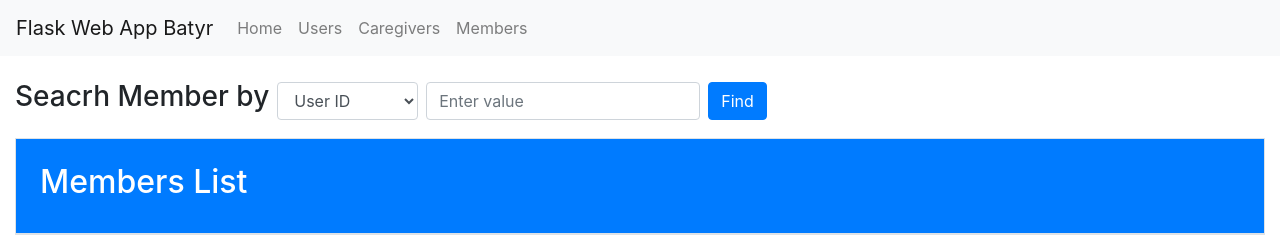
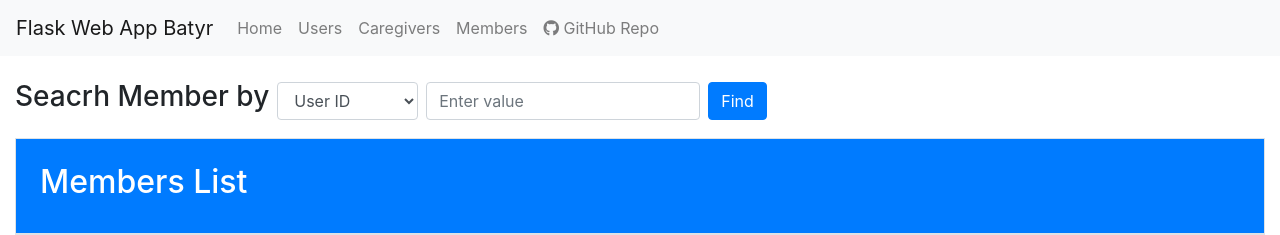
Before and after one commit to BHatiru/CSCI341-Assignment2, a Flask app: page /members in a window 1280 px wide. Shown: the top 235 px of the page. Run offline with Flask 3, Linux system fonts and the light colour scheme; data comes from the database, SQL or seed files in the repository; some libraries are stand-ins or nearby versions.

Commit message:
github link

```diff
--- a/flaskApp/templates/base.html
+++ b/flaskApp/templates/base.html
@@ -5,6 +5,7 @@
     <meta http-equiv="X-UA-Compatible" content="IE=edge">
     <meta name="viewport" content="width=device-width, initial-scale=1.0">
     <link rel="stylesheet" href="https://stackpath.bootstrapcdn.com/bootstrap/4.3.1/css/bootstrap.min.css">
+    <link rel="stylesheet" href="https://cdnjs.cloudflare.com/ajax/libs/font-awesome/5.15.3/css/all.min.css" integrity="sha512-xw5LBe0+mSNxC2pNUowOq0goJMS5a1s3yZ0e5Yqxu70qG2jMz9v1i+U1R7GjTz3RxsEvl8EdBZbdlAJxPgpB4A==" crossorigin="anonymous" />
     <title>{% block title %}Flask Web App{% endblock %}</title>
 </head>
 <body>
@@ -28,6 +29,11 @@
       <li class="nav-item">
         <a class="nav-link" href="{{ url_for('member_list') }}">Members</a>
       </li>
+      <li class="nav-item ml-auto">
+        <a class="nav-link ml-auto" href="https://github.com/BHatiru/CSCI341-Assignment2" target="_blank">
+          <i class="fab fa-github"></i> GitHub Repo
+        </a>
+      </li>
     </ul>
   </div>
 </nav>
```
